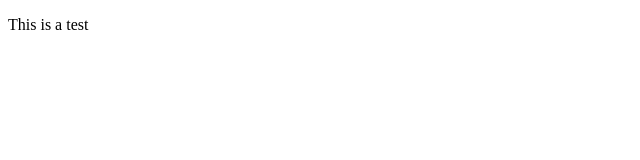
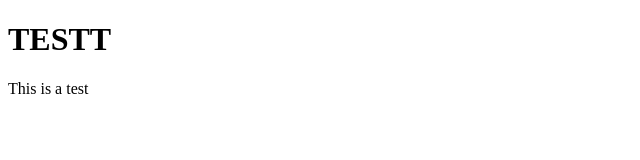
Before and after one commit to vwah/iat339-demo-fall2015, a plain HTML site: page index.html in a window 1280 px wide. Shown: the whole page, without its empty margins (0-640 px from the left). Drawn offline with Linux system fonts and the light colour scheme.

Commit message:
added H1

```diff
--- a/index.html
+++ b/index.html
@@ -2,7 +2,8 @@
 <html>
 	<head></head>
 	<body>
+<h1>TESTT</h1>
+<p>This is a test</p>
 
-<p>This is a test</p>
 	</body>
 </html>
```
